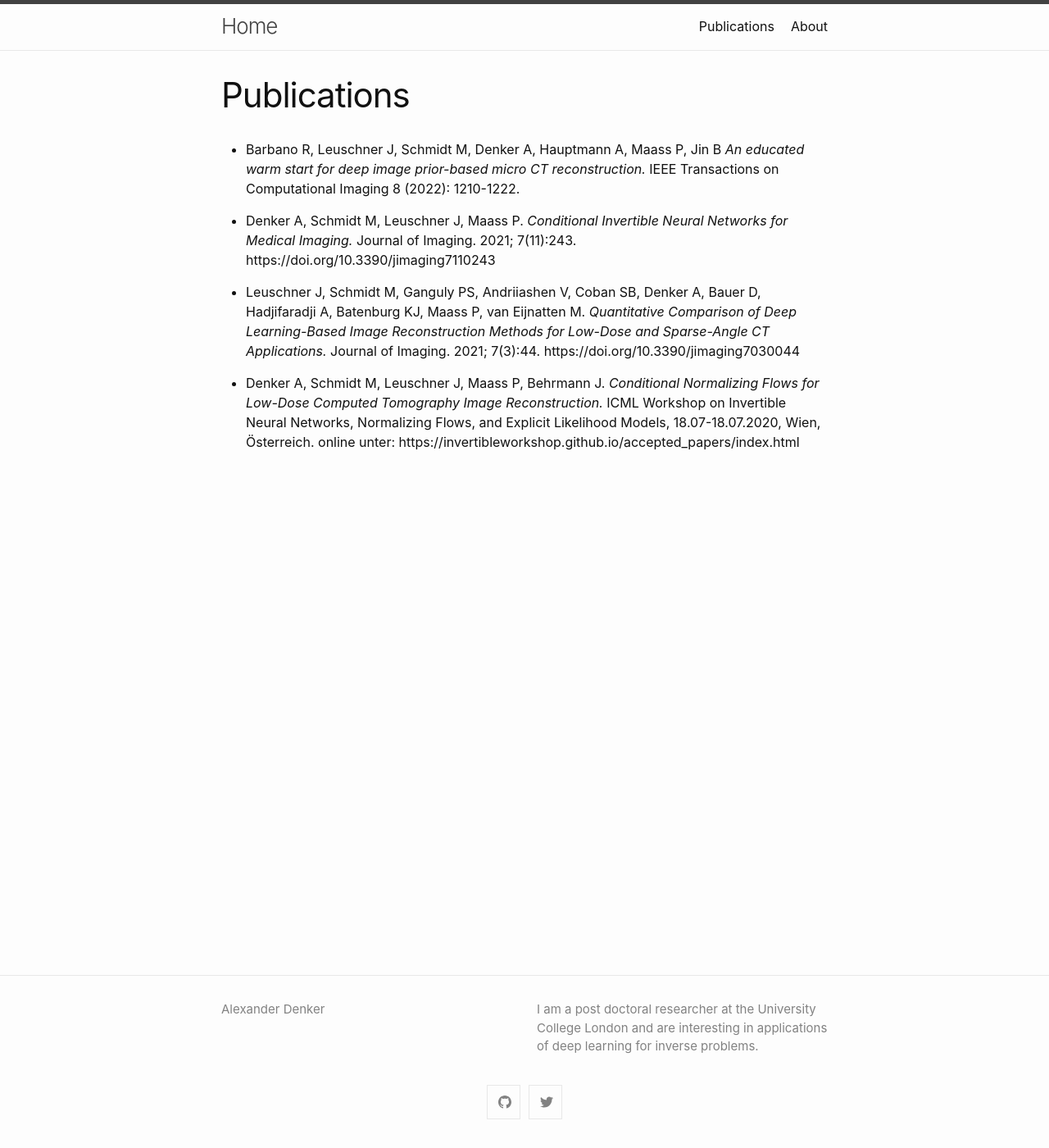
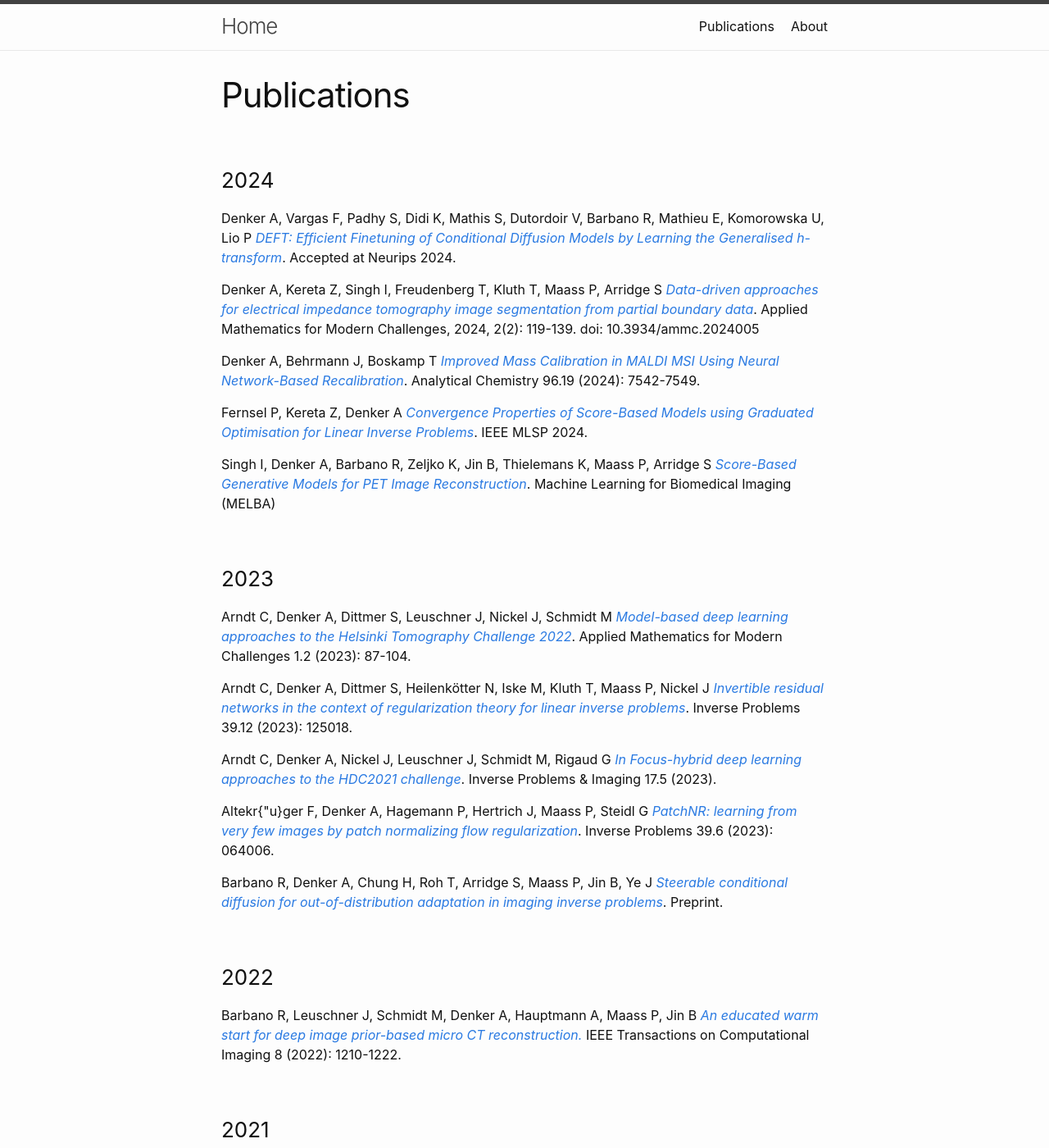
Before and after one commit to alexdenker/alexdenker.github.io, a Jekyll site: the page built from publications.md, in a window 1280 px wide and 1400 px high. Shown: the whole window at 82% size. Built offline with Jekyll 4.4.1, drawn with Linux system fonts in a browser that asks for light colours; some of the changed text lies outside the part shown.

Commit message:
updated publications

```diff
--- a/publications.md
+++ b/publications.md
@@ -4,13 +4,44 @@ title: Publications
 permalink: /publications/
 ---
 
-- Barbano R, Leuschner J, Schmidt M, Denker A, Hauptmann A, Maass P, Jin B *An educated warm start for deep image prior-based micro CT reconstruction.* IEEE Transactions on Computational Imaging 8 (2022): 1210-1222.
+### 2024
 
-- Denker A, Schmidt M, Leuschner J, Maass P. *Conditional Invertible Neural Networks for Medical Imaging.* Journal of Imaging. 2021; 7(11):243. https://doi.org/10.3390/jimaging7110243
+Denker A, Vargas F, Padhy S, Didi K, Mathis S, Dutordoir V, Barbano R, Mathieu E, Komorowska U, Lio P [*DEFT: Efficient Finetuning of Conditional Diffusion Models by Learning the Generalised h-transform*](https://arxiv.org/abs/2406.01781). Accepted at Neurips 2024.
 
-- Leuschner J, Schmidt M, Ganguly PS, Andriiashen V, Coban SB, Denker A, Bauer D, Hadjifaradji A, Batenburg KJ, Maass P, van Eijnatten M. *Quantitative Comparison of Deep Learning-Based Image Reconstruction Methods for Low-Dose and Sparse-Angle CT Applications.* Journal of Imaging. 2021; 7(3):44. https://doi.org/10.3390/jimaging7030044
+Denker A, Kereta Z, Singh I, Freudenberg T, Kluth T, Maass P, Arridge S [*Data-driven approaches for electrical impedance tomography image segmentation from partial boundary data*](https://www.aimsciences.org/article/doi/10.3934/ammc.2024005). Applied Mathematics for Modern Challenges, 2024, 2(2): 119-139. doi: 10.3934/ammc.2024005
 
-- Denker A, Schmidt M, Leuschner J, Maass P, Behrmann J.
+
+Denker A, Behrmann J, Boskamp T [*Improved Mass Calibration in MALDI MSI Using Neural Network-Based Recalibration*](https://pubs.acs.org/doi/full/10.1021/acs.analchem.4c00304). Analytical Chemistry 96.19 (2024): 7542-7549.
+
+Fernsel P, Kereta Z, Denker A [*Convergence Properties of Score-Based Models using Graduated Optimisation for Linear Inverse Problems*](https://arxiv.org/abs/2404.18699). IEEE MLSP 2024.
+
+Singh I, Denker A, Barbano R, Zeljko K, Jin B, Thielemans K, Maass P, Arridge S [*Score-Based Generative Models for PET Image Reconstruction*](https://doi.org/10.59275/j.melba.2024-5d51). Machine Learning for Biomedical Imaging (MELBA)
+
+### 2023
+
+Arndt C, Denker A, Dittmer S, Leuschner J, Nickel J, Schmidt M [*Model-based deep learning approaches to the Helsinki Tomography Challenge 2022*](https://www.aimsciences.org/article/doi/10.3934/ammc.2023007?viewType=HTML). Applied Mathematics for Modern Challenges 1.2 (2023): 87-104.
+
+Arndt C, Denker A, Dittmer S, Heilenkötter N, Iske M, Kluth T, Maass P, Nickel J [*Invertible residual networks in the context of regularization theory for linear inverse problems*](https://iopscience.iop.org/article/10.1088/1361-6420/ad0660/meta). Inverse Problems 39.12 (2023): 125018.
+
+Arndt C, Denker A, Nickel J, Leuschner J, Schmidt M, Rigaud G [*In Focus-hybrid deep learning approaches to the HDC2021 challenge*](https://www.aimsciences.org/article/doi/10.3934/ipi.2022061).  Inverse Problems & Imaging 17.5 (2023).
+
+Altekr{\"u}ger F, Denker A, Hagemann P, Hertrich J, Maass P, Steidl G [*PatchNR: learning from very few images by patch normalizing flow regularization*](https://iopscience.iop.org/article/10.1088/1361-6420/acce5e). Inverse Problems 39.6 (2023): 064006.
+
+Barbano R, Denker A, Chung H, Roh T, Arridge S, Maass P, Jin B, Ye J [*Steerable conditional diffusion for out-of-distribution adaptation in imaging inverse problems*](https://arxiv.org/abs/2308.14409). Preprint.
+
+### 2022
+
+Barbano R, Leuschner J, Schmidt M, Denker A, Hauptmann A, Maass P, Jin B [*An educated warm start for deep image prior-based micro CT reconstruction.*](https://ieeexplore.ieee.org/document/10003972) IEEE Transactions on Computational Imaging 8 (2022): 1210-1222.
+
+### 2021
+
+Denker A, Schmidt M, Leuschner J, Maass P. *Conditional Invertible Neural Networks for Medical Imaging.* Journal of Imaging. 2021; 7(11):243. https://doi.org/10.3390/jimaging7110243
+
+Leuschner J, Schmidt M, Ganguly PS, Andriiashen V, Coban SB, Denker A, Bauer D, Hadjifaradji A, Batenburg KJ, Maass P, van Eijnatten M. *Quantitative Comparison of Deep Learning-Based Image Reconstruction Methods for Low-Dose and Sparse-Angle CT Applications.* Journal of Imaging. 2021; 7(3):44. https://doi.org/10.3390/jimaging7030044
+
+### 2020
+
+Denker A, Schmidt M, Leuschner J, Maass P, Behrmann J.
 *Conditional Normalizing Flows for Low-Dose Computed Tomography Image Reconstruction.*
 ICML Workshop on Invertible Neural Networks, Normalizing Flows, and Explicit Likelihood Models, 18.07-18.07.2020, Wien, Österreich.
-online unter: https://invertibleworkshop.github.io/accepted_papers/index.html
+online: https://invertibleworkshop.github.io/accepted_papers/index.html
```
